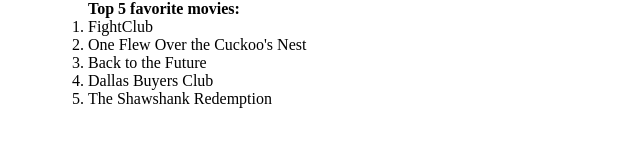
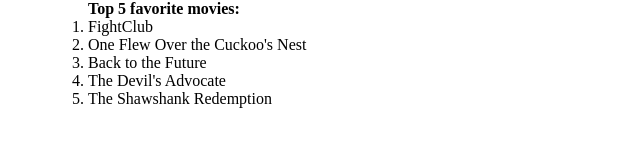
Before and after one commit to IuliaUDR/Homework--week-1--Html-, a plain HTML site: page 2. Assignment(Lists)/lists.html in a window 1280 px wide. Shown: the part 316-462 px from the top of the page, 0-640 px from the left. Drawn offline with Linux system fonts and the light colour scheme.

Commit message:
Update lists.html

```diff
--- a/2. Assignment(Lists)/lists.html
+++ b/2. Assignment(Lists)/lists.html
@@ -34,7 +34,7 @@
             <li>FightClub</li>
             <li>One Flew Over the Cuckoo's Nest</li>
             <li>Back to the Future</li>
-            <li>Dallas Buyers Club</li>
+            <li>The Devil's Advocate</li>
             <li>The Shawshank Redemption</li>
         </ol>
     </ul>
```
